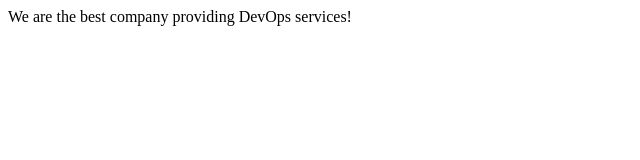
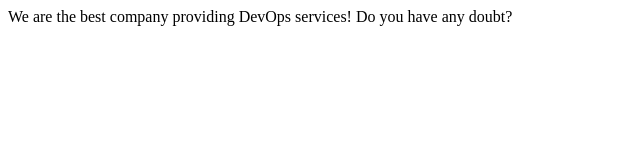
Before and after one commit to mkamrani/git-lab-1, a plain HTML site: page about.html in a window 1280 px wide. Shown: the whole page, without its empty margins (0-640 px from the left). Drawn offline with Linux system fonts and the light colour scheme.

Commit message:
Add extra details to the body

```diff
--- a/about.html
+++ b/about.html
@@ -3,6 +3,6 @@
 		<title>git lab 1</title>
 	</head>
 	<body>
-    We are the best company providing DevOps services!
+    We are the best company providing DevOps services! Do you have any doubt?
 	</body>
 </html>
```
